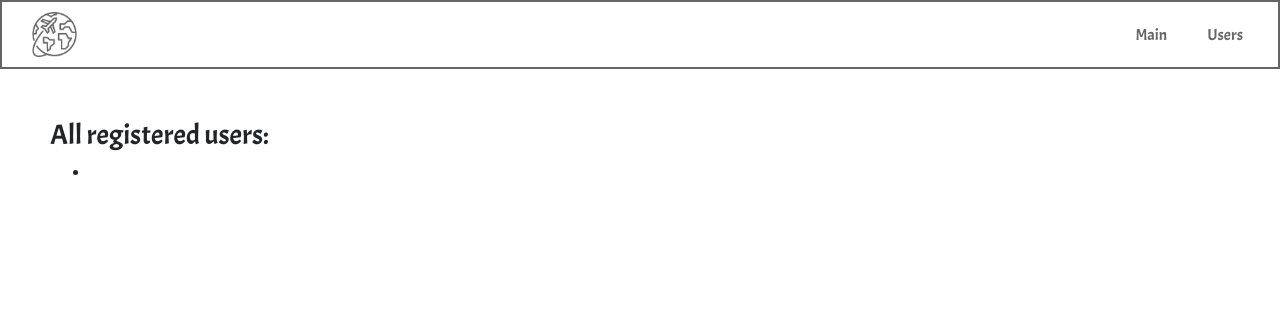
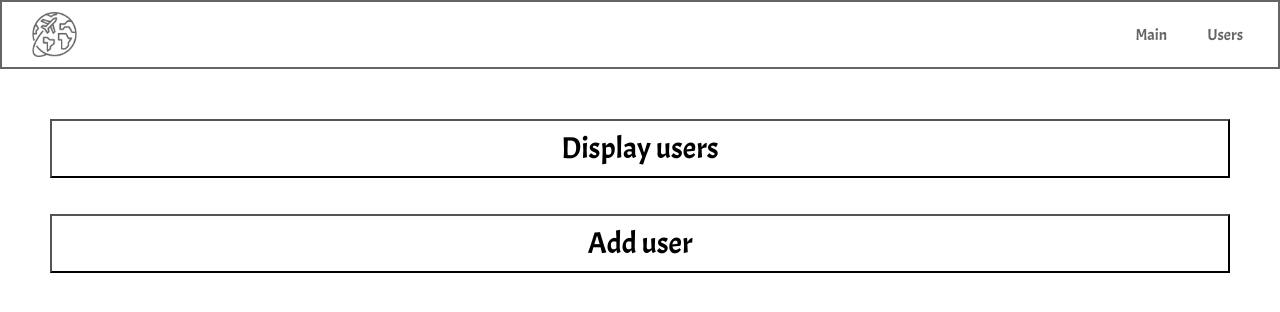
Before and after one commit to JulianaSen/LVangular, an Angular app: page /users in a window 1280 px wide. Shown: the top 312 px of the page. Built offline with nearby package versions, Linux system fonts and the light colour scheme.

Commit message:
add/delete user

```diff
--- a/package.json
+++ b/package.json
@@ -19,6 +19,8 @@
     "@angular/platform-browser": "~8.0.3",
     "@angular/platform-browser-dynamic": "~8.0.3",
     "@angular/router": "~8.0.3",
+    "angular-local-storage": "^0.7.1",
+    "ngx-webstorage-service": "^4.0.1",
     "rxjs": "~6.4.0",
     "tslib": "^1.9.0",
     "zone.js": "~0.9.1"
--- a/src/app/components/users/users.component.css
+++ b/src/app/components/users/users.component.css
@@ -2,3 +2,53 @@
     font-family: 'Acme', sans-serif;
     margin: 50px;
 }
+
+.displayUsers {
+    display: flex;
+    flex-direction: column;
+}
+
+.addUser{
+    display: flex;
+    flex-direction: column;
+    margin-top: 20px;
+}
+
+.addUser p {
+    font-size: 30px;
+}
+
+.addUserForm {
+    display: flex;
+    flex-direction: column;
+}
+
+.addUser input {
+    padding: 5px;
+    margin: 10px;
+}
+
+.btn {
+    border: 2px solid black;
+    padding: 5px;
+}
+
+.btn:hover, .button:hover {
+    background-color: #9da6b5;
+}
+
+.button {
+    font-size: 30px;
+    background-color: white;
+    padding: 5px;
+}
+
+.deleteUser {
+    background-color: red;
+}
+
+.usersLi {
+    display: flex;
+    justify-content: space-around;
+    margin: 10px;
+}
--- a/src/app/components/users/users.component.html
+++ b/src/app/components/users/users.component.html
@@ -1,8 +1,20 @@
 <main class="users">
-    <h3>All registered users:</h3>
-    <ul>
-        <li>
+    <div class="displayUsers">
+        <button class="button" (click)="displayUsers()">Display users</button>
+        <ul>
+            <li class="usersLi" *ngFor="let user of userNames">
+                {{user}}
+                <button class="deleteUser" (click)="deleteUser(user)">Delete</button>
+            </li>
+        </ul>
+    </div>
 
-        </li>
-    </ul>
+    <div class="addUser">
+        <button class="button" (click)="showForm()">Add user</button>
+        <form *ngIf=isAdded class="addUserForm" (submit)="addUser(user.value, pass.value)">
+            <input type="text" placeholder="userName" #user>
+            <input type="text" placeholder="password" #pass>
+            <button class="btn" type="submit">Add</button>
+        </form>
+    </div>
 </main>
--- a/src/app/components/users/users.component.ts
+++ b/src/app/components/users/users.component.ts
@@ -1,15 +1,44 @@
 import { Component, OnInit } from '@angular/core';
+import { Key } from 'protractor';
 
 @Component({
   selector: 'app-users',
   templateUrl: './users.component.html',
   styleUrls: ['./users.component.css']
 })
+
 export class UsersComponent implements OnInit {
+
+  isAdded:boolean = false;
+  userNames:string[];
+  passwords:string[];
 
   constructor() { }
 
+  showForm() {
+    this.isAdded = !this.isAdded;
+  }
+
+  displayUsers() {
+    let userName = [];
+    let password = [];
+    for (var i = 0; i < localStorage.length; i++) {
+      userName[i] = localStorage.key(i);
+      password[i] = localStorage.getItem(userName[i]);
+    }
+    this.userNames = userName;
+    this.passwords = password;
+  }
+
+  addUser(userName, password) {
+    localStorage.setItem(userName, password);
+  }
+
+  deleteUser(userName) {
+    localStorage.removeItem(userName);
+    this.displayUsers();
+  }
+
   ngOnInit() {
   }
-
 }
--- a/src/index.html
+++ b/src/index.html
@@ -10,6 +10,7 @@
 
 </head>
 <body>
+
   <app-root></app-root>
 </body>
 </html>
```
Also changed, not shown: 1 other file (tests, documents, lock files or other folders).
